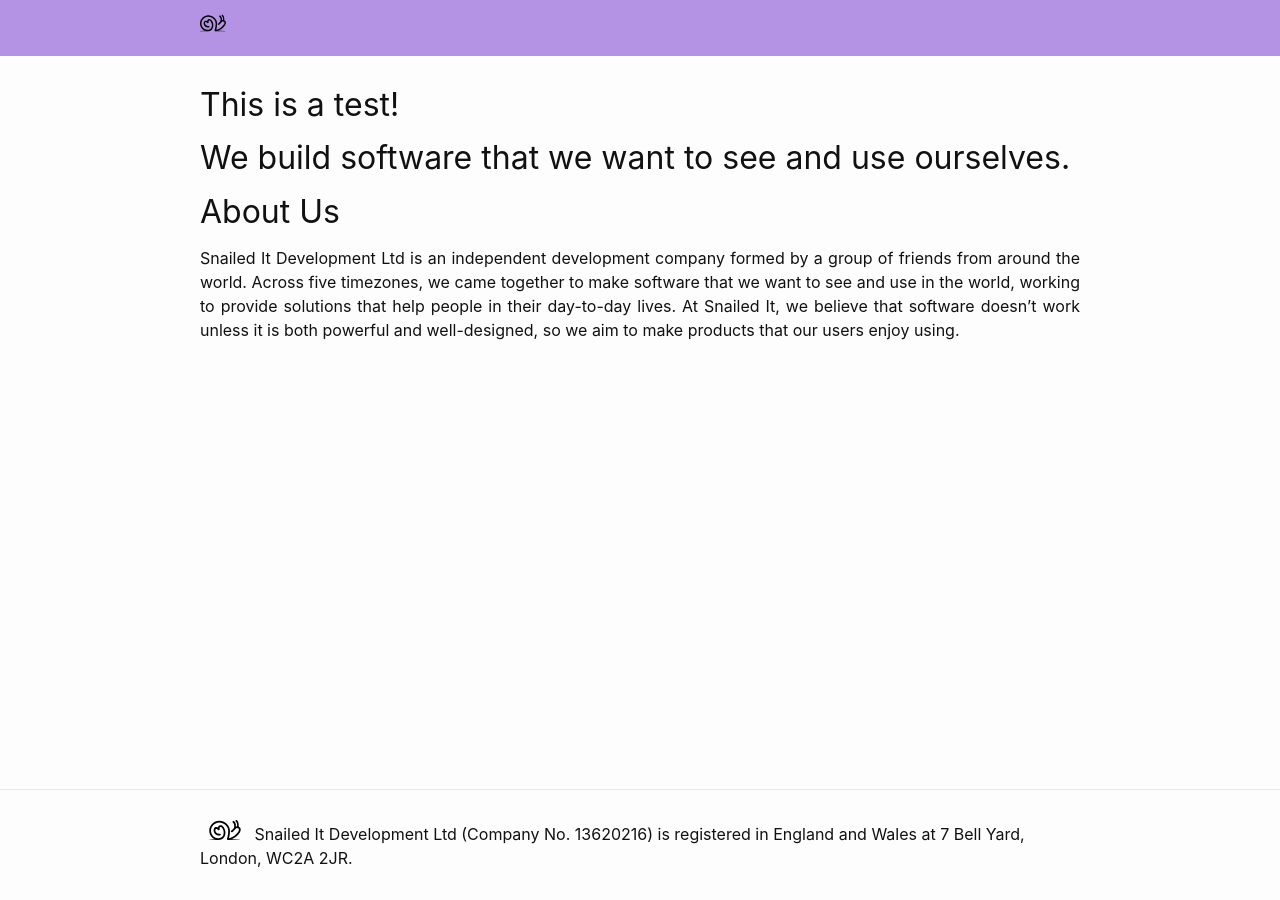
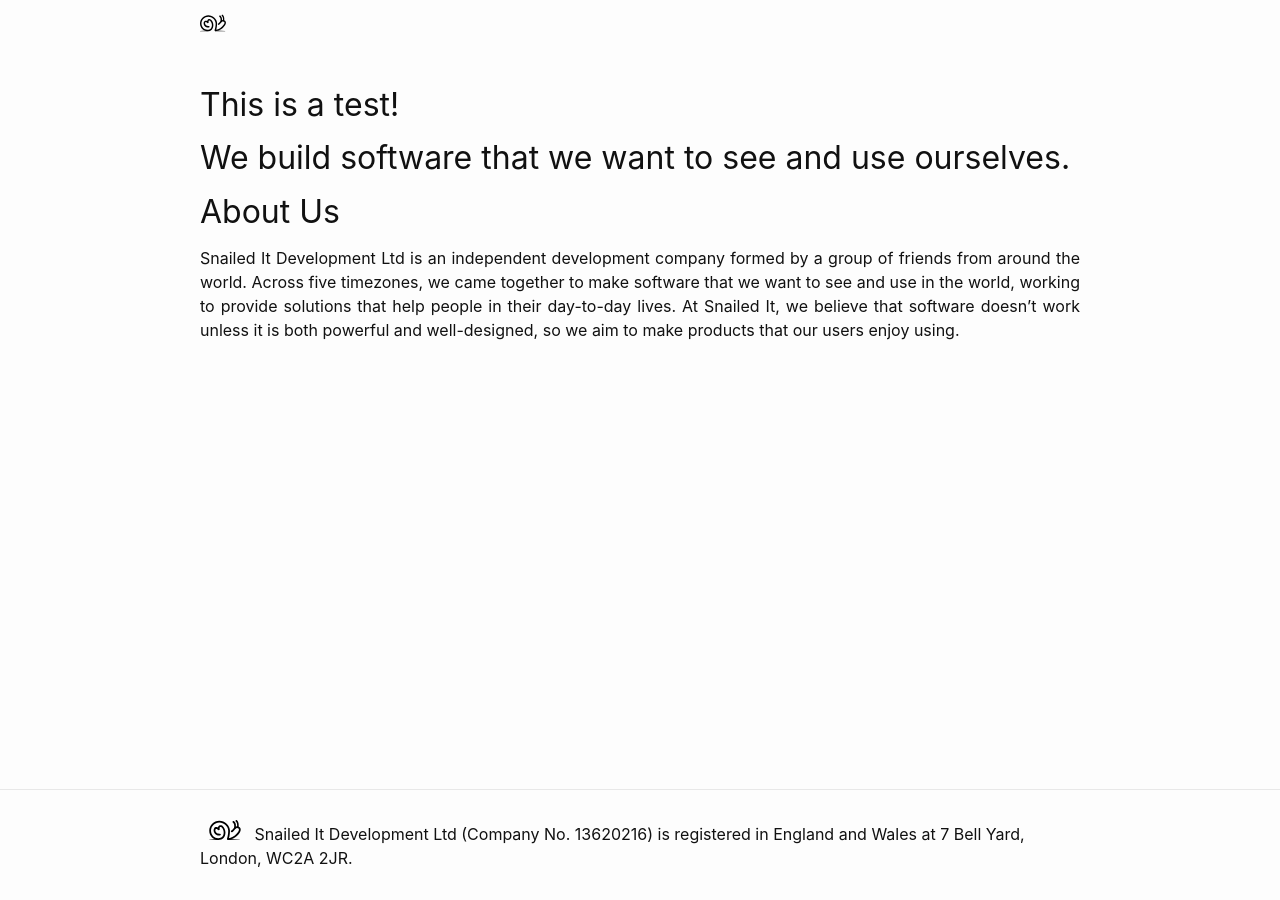
Before and after one commit to Snailed-It/JekyllTheme, a Jekyll site: the page built from index.html, in a window 1280 px wide. Built offline with Jekyll 4.4.1, drawn with Linux system fonts in a browser that asks for light colours.

Commit message:
Fix site header
Variables

```diff
--- a/_sass/minima/snailedit-styles.scss
+++ b/_sass/minima/snailedit-styles.scss
@@ -485,10 +485,6 @@
 		text-decoration: none;
 	}
 
-	@media (prefers-color-scheme: dark) {
-		background-color: $site-header !important;
-	}
-
 	.site-title,
 	.page-link,
 	a {
@@ -496,10 +492,6 @@
 
 		&:hover {
 			text-decoration: none;
-		}
-
-		@media (prefers-color-scheme: dark) {
-			color: $site-header-text;
 		}
 	}
 }
--- a/_sass/minima/snailedit-variables.scss
+++ b/_sass/minima/snailedit-variables.scss
@@ -13,17 +13,19 @@
 	--secondary-text-color: #{lighten($lm-text-color, 50%)};
 	--shortcuts-blue: #3677F5;
 	--shortcuts-blue-background: #F1F5FE;
+	--site-header: $lm-brand-color;
 	--site-header-text: black;
 
 	@media (prefers-color-scheme: dark) {
-		$site-header: $dm-brand-color;
 		--secondary-color: #{darken($secondary-color, 25%)};
 		--secondary-text-color: #{darken($lm-text-color, 50%)};
 		--shortcuts-blue: #3B82F8;
 		--shortcuts-blue-background: #1E222B;
+		--site-header: $dm-brand-color;
 		--site-header-text: white;
 	}
 }
 
 $secondary-color: var(--secondary-color);
+$site-header: var(--site-header);
 $site-header-text: var(--site-header-text);
```
